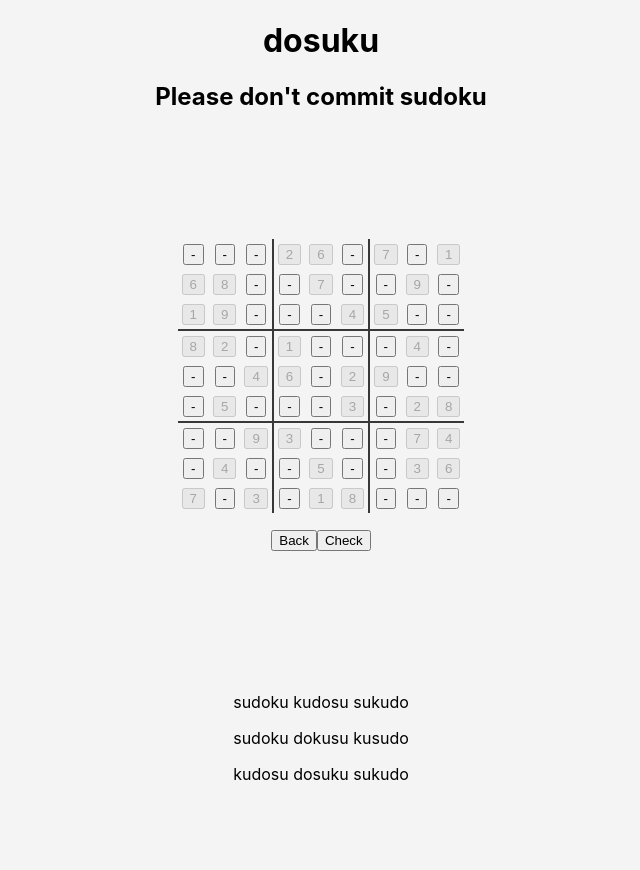
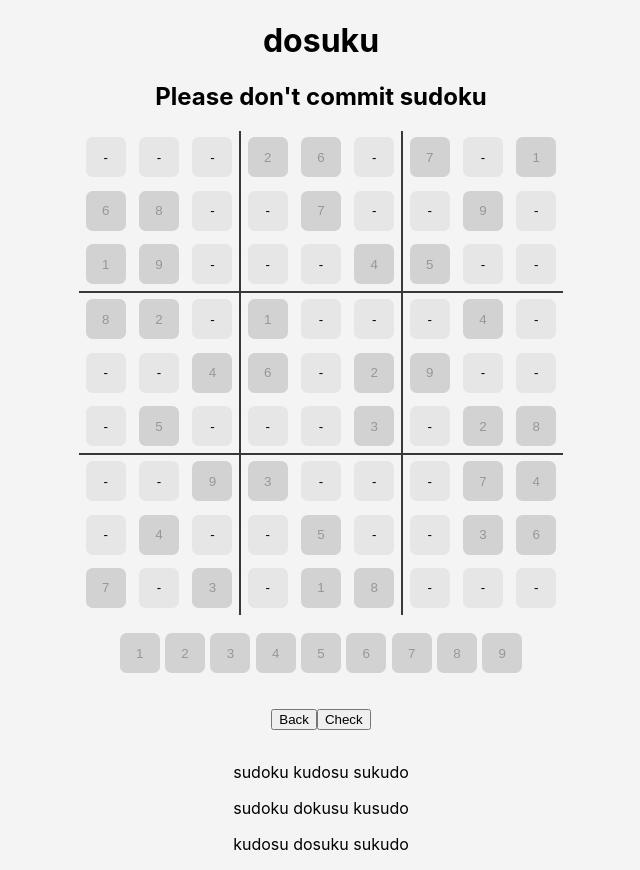
Before and after one commit to toberge/dosuku, a React (Create React App) app: page /board/1 in a window 1280 px wide. Shown: the whole page, without its empty margins (319-959 px from the left). Before the commit the page ends 800 px from the top, so only its background shows below. Built offline with nearby package versions, Linux system fonts and the light colour scheme.

Commit message:
UC: Select multiple numbers per tile
Various functionality changes to let users choose multiple specific
numbers per tile. The "check" button will only check tiles that have ONE
number selected. (should report that some tiles are not filled in)

```diff
--- a/src/App.tsx
+++ b/src/App.tsx
@@ -1,8 +1,7 @@
 import React from 'react';
-import { BrowserRouter as Router, Switch, Route, Link } from 'react-router-dom';
+import { BrowserRouter as Router, Switch, Route } from 'react-router-dom';
 import './App.css';
 import BoardHolder from './components/game/BoardHolder';
-import { unsolvedBoard } from './data/SomeBoards';
 import { LanguageProvider } from './contexts/Language';
 import Header from './components/Header';
 import Footer from './components/Footer';
--- a/src/colors.css
+++ b/src/colors.css
@@ -1,4 +1,8 @@
 :root {
   --border-color: #383838;
+  --btn-color: #e7e6e6;
+  --btn-disabled-color: #d2d2d2;
+  --btn-active-color: #81d3e7;
+  --btn-active-accent: #69bdce;
   --bg-color: #f4f4f4;
 }
--- a/src/components/Header.tsx
+++ b/src/components/Header.tsx
@@ -1,5 +1,4 @@
 import React, { useContext } from 'react';
-import LanguagePicker from './settings/LanguagePicker';
 import { LanguageContext } from '../contexts/Language';
 
 export default function Header() {
--- a/src/components/MainMenu.tsx
+++ b/src/components/MainMenu.tsx
@@ -1,5 +1,5 @@
 import React, { useContext } from 'react';
-import { Link, Route } from 'react-router-dom';
+import { Link } from 'react-router-dom';
 import LanguagePicker from './settings/LanguagePicker';
 import { LanguageContext } from '../contexts/Language';
 
--- a/src/components/game/BoardHolder.css
+++ b/src/components/game/BoardHolder.css
@@ -27,3 +27,54 @@ tr, td {
   padding: 0.25em;
   border: inherit; /* disabled by default */
 }
+
+.cell-btn {
+  background: var(--btn-color);
+  padding: 0.4em;
+  width: 3em;
+  height: 3em;
+  border: none;
+  border-radius: 0.5em;
+  margin: 0.2em;
+    text-align: center;
+}
+
+.cell-btn:disabled {
+  background: var(--btn-disabled-color);
+}
+
+.cell-btn.active {
+  background: var(--btn-active-color);
+}
+
+.cell-btn.active:hover {
+  background: var(--btn-active-accent);
+
+}
+
+.cell-grid-small {
+  display: grid;
+  grid-template-columns: 1fr 1fr;
+  grid-template-rows: 1fr 1fr;
+  width: 100%;
+  height: 100%;
+}
+
+.cell-num-small {
+  background-color: inherit;
+  font-size: 0.8em;
+  font-weight: 500;
+}
+.cell-grid-tiny {
+  display: grid;
+  grid-template-columns: 1fr 1fr 1fr;
+  grid-template-rows: 1fr 1fr 1fr;
+  width: 100%;
+  height: 100%;
+}
+
+.cell-num-tiny {
+  background-color: inherit;
+  font-size: 0.5em;
+  font-weight: 600;
+}
--- a/src/components/game/BoardHolder.tsx
+++ b/src/components/game/BoardHolder.tsx
@@ -1,5 +1,14 @@
 import React, { useContext, useEffect, useState } from 'react';
-import { N, M, isSolved, getNonzero, EMPTY_BOARD } from '../../data/Board';
+import {
+    N,
+    M,
+    isSolved,
+    EMPTY_BOARD,
+    Tile,
+    toTiles,
+    fromTiles,
+    NUMBERS,
+} from '../../data/Board';
 import './BoardHolder.css';
 import _ from 'lodash';
 import { LanguageContext } from '../../contexts/Language';
@@ -9,7 +18,7 @@ import { puzzles, unsolvedBoard } from '../../data/SomeBoards';
 // Setting class name...
 function rowBorder(i: number) {
     return (
-        (i % M === 2 && i < N - 1 ? 'border-bottom ' : '') ||
+        (i % M === 2 && i < N - 1 ? 'border-bottom' : '') ||
         (i % M === 0 && i > 0 ? 'border-top' : '')
     );
 }
@@ -23,18 +32,45 @@ function colBorder(j: number) {
 }
 
 function Cell({
-    value,
+    tile,
     onClick,
-    disabled
+    selected,
 }: {
-    value: number;
+    tile: Tile;
     onClick: () => void;
-    disabled: boolean;
+    selected: boolean;
 }) {
     // Note: This component can hold independent state
+    const {numbers} = tile;
+    let inside;
+    if (numbers.length > 4) {
+        inside = (
+            <div className="cell-grid-tiny">
+                {tile.numbers.map((x) => (
+                    <div className="cell-num-tiny">{x}</div>
+                ))}
+            </div>
+        )
+    } else if (numbers.length > 1) {
+        inside = (
+            <div className="cell-grid-small">
+                {tile.numbers.map((x) => (
+                    <div className="cell-num-small">{x}</div>
+                ))}
+            </div>
+        )
+    } else if (numbers.length > 0) {
+        inside = numbers[0];
+    } else {
+        inside = '-';
+    }
     return (
-        <button onClick={onClick} disabled={disabled}>
-            {value || '-'}
+        <button
+            className={'cell-btn' + (selected ? ' active' : '')}
+            onClick={onClick}
+            disabled={tile.disabled}
+        >
+            {inside}
         </button>
     );
 }
@@ -42,8 +78,10 @@ function Cell({
 export default function BoardHolder() {
     const { id } = useParams<{ id: string }>();
     const [originalBoard, setOriginalBoard] = useState(EMPTY_BOARD); // set in useEffect
-    const [board, setBoard] = useState(EMPTY_BOARD); // set in useEffect
-    const [blocked, setBlocked] = useState(new Set());
+    const [board, setBoard] = useState(toTiles(EMPTY_BOARD)); // set in useEffect
+    const [selectedTile, setSelectedTile] = useState<[number, number] | null>(
+        null
+    );
     const { dictionary } = useContext(LanguageContext);
 
     useEffect(() => {
@@ -52,10 +90,8 @@ export default function BoardHolder() {
     }, [id]);
 
     useEffect(() => {
-        // TODO: there should be a better way to do this...
-        setBlocked(new Set(getNonzero(originalBoard)));
         // Make sure to reset the board when anything has changed
-        setBoard(_.cloneDeep(originalBoard));
+        setBoard(toTiles(originalBoard));
     }, [originalBoard]);
 
     return (
@@ -67,9 +103,9 @@ export default function BoardHolder() {
                             {row.map((cell, j) => (
                                 <td key={j} className={colBorder(j)}>
                                     <Cell
-                                        value={cell}
-                                        onClick={() => changeCell(i, j)}
-                                        disabled={blocked.has(`${i} ${j}`)}
+                                        tile={cell}
+                                        onClick={() => setSelectedTile([i, j])}
+                                        selected={isSelected(i, j)}
                                     />
                                 </td>
                             ))}
@@ -78,20 +114,64 @@ export default function BoardHolder() {
                 </tbody>
             </table>
             <p>
-                <Link to="/"><button>{dictionary.goBack}</button></Link>
-                <button onClick={checkBoard}>{dictionary.checkBoardButton}</button>
+                {NUMBERS.map((num: number) => {
+                    if (selectedTile) {
+                        const tile = board[selectedTile[0]][selectedTile[1]];
+                        return (
+                            <button
+                                type="button"
+                                className={
+                                    'cell-btn' +
+                                    (tile.numbers.includes(num) ? ' active' : '')
+                                }
+                                onClick={() => toggleNumber(num)}
+                            >
+                                {num}
+                            </button>
+                        );
+                    } else {
+                        return (
+                            <button type="button" className="cell-btn" disabled>
+                                {num}
+                            </button>
+                        );
+                    }
+                })}
+            </p>
+            <p>
+                <Link to="/">
+                    <button>{dictionary.goBack}</button>
+                </Link>
+                <button onClick={checkBoard}>
+                    {dictionary.checkBoardButton}
+                </button>
             </p>
         </>
     );
 
-    function changeCell(i: number, j: number) {
-        let newBoard = Array.from(board);
-        newBoard[i][j] = (newBoard[i][j] % N) + 1; // cycle through 1-9
+    function toggleNumber(x: number) {
+        if (!selectedTile) return;
+        const [i, j] = selectedTile;
+        const {numbers} = board[i][j]
+        const newBoard = _.clone(board);
+        if (numbers.includes(x)) {
+            newBoard[i][j].numbers = NUMBERS.filter(y => numbers.includes(y) && y !== x);
+        } else {
+            newBoard[i][j].numbers = NUMBERS.filter(y => numbers.includes(y) || y === x);
+        }
         setBoard(newBoard);
     }
 
+    function isSelected(i: number, j: number) {
+        return (
+            selectedTile !== null &&
+            selectedTile[0] === i &&
+            selectedTile[1] === j
+        );
+    }
+
     function checkBoard() {
-        if (isSolved(board)) {
+        if (isSolved(fromTiles(board))) {
             alert('Hooray!');
         } else {
             alert('Nay.');
--- a/src/data/Board.ts
+++ b/src/data/Board.ts
@@ -41,6 +41,8 @@ function* genRange(n: number) {
 }
 
 const nums = new Set(genRange(N));
+
+export const NUMBERS = Array.from(genRange(N));
 
 /**
  * Get the numbers in column
```
